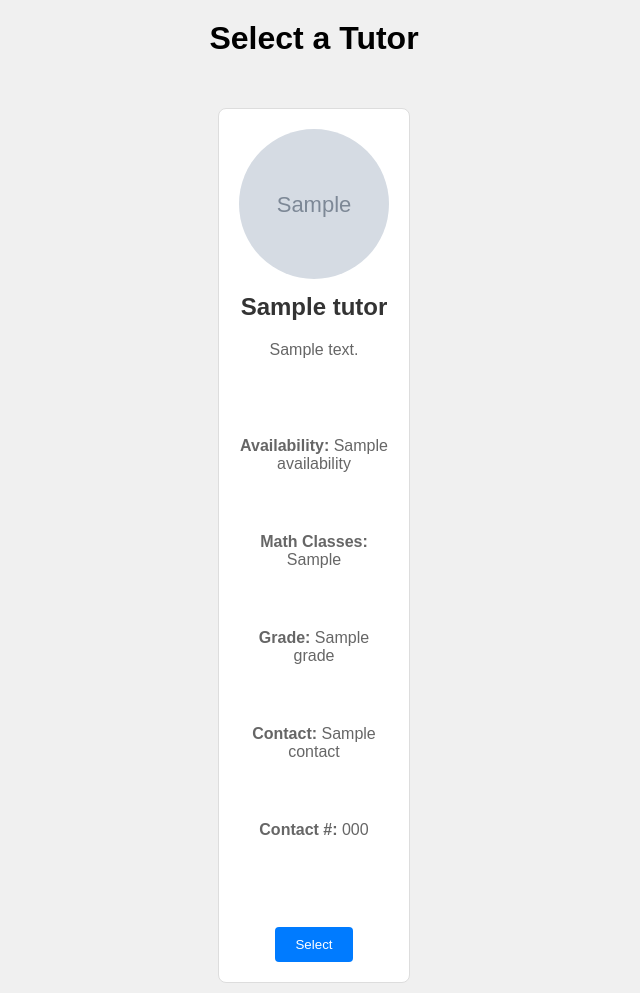
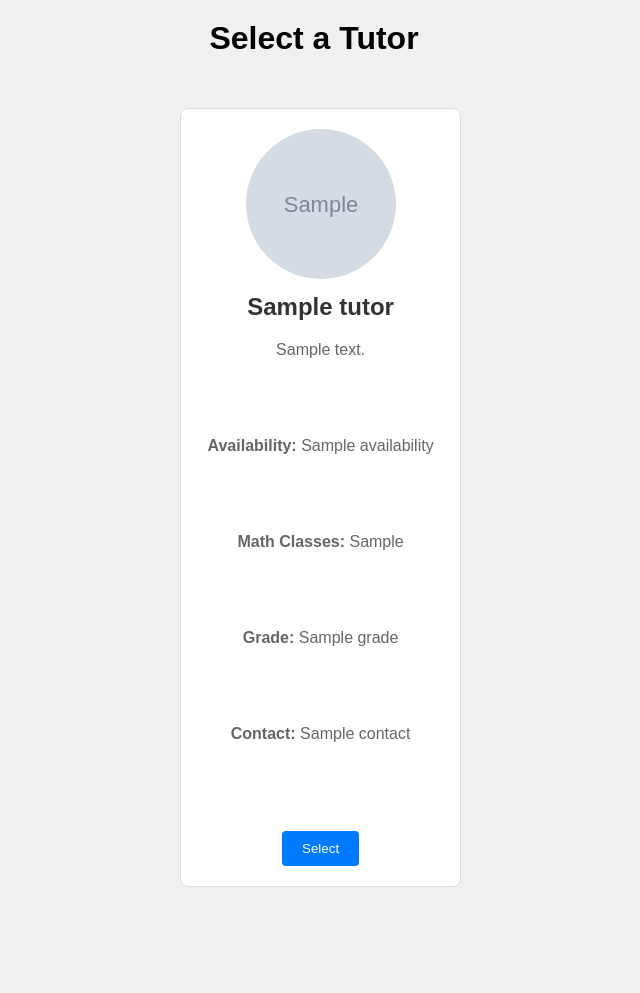
Before and after one commit to maxwoodruffvale/WebAppsFinal, a Flask app: template templates/tutorSelectPage.html in a window 1280 px wide. Shown: the whole page, without its empty margins (326-966 px from the left). After the commit the page ends 887 px from the top, so only its background shows below. Run offline with Flask 3, Linux system fonts and the light colour scheme; the template is opened without the code that fills it: most values are stand-ins (such as "Sample title", 1, 10 or a date in 2020); grey boxes marked "Sample" are stand-in pictures.

Commit message:
fixed display for selecting tutors

```diff
--- a/app.py
+++ b/app.py
@@ -106,7 +106,7 @@ def index():
 
 
         if filtered_tutors:
-            return render_template("tutorSelectPage.html", tutors=filtered_tutors)
+            return render_template("tutorSelectPage.html", tutors=filtered_tutors[:3] if len(filtered_tutors) >= 3 else filtered_tutors[:])
         else:
             return "No tutors available"
 
--- a/templates/tutorSelectPage.html
+++ b/templates/tutorSelectPage.html
@@ -68,11 +68,19 @@
         .person-box button:hover {
             background-color: #0056b3;
         }
+
+        .person-container.one-tutor .person-box {
+            flex-basis: calc(90% - 20px);
+        }
+
+        .person-container.two-tutors .person-box {
+            flex-basis: calc(40% - 20px);
+        }
     </style>
 </head>
 <body>
     <h1>Select a Tutor</h1>
-    <div class="person-container">
+    <div class="person-container {% if tutors|length == 1 %}one-tutor{% elif tutors|length == 2 %}two-tutors{% endif %}">
         {% for tutor in tutors %}
         <div class="person-box">
             <img src="{{ tutor['image'] }}" alt="{{ tutor['name'] }} Image">
@@ -82,7 +90,6 @@
             <p><strong>Math Classes:</strong> {{ tutor['math_classes'] }}</p>
             <p><strong>Grade:</strong> {{ tutor['grade'] }}</p>
             <p><strong>Contact: </strong>{{ tutor['contact'] }}</p>
-            <p><strong>Contact #: </strong>{{ tutor['phone'] }}</p>
             <button class="select-button">Select</button>
         </div>
         {% endfor %}
```
